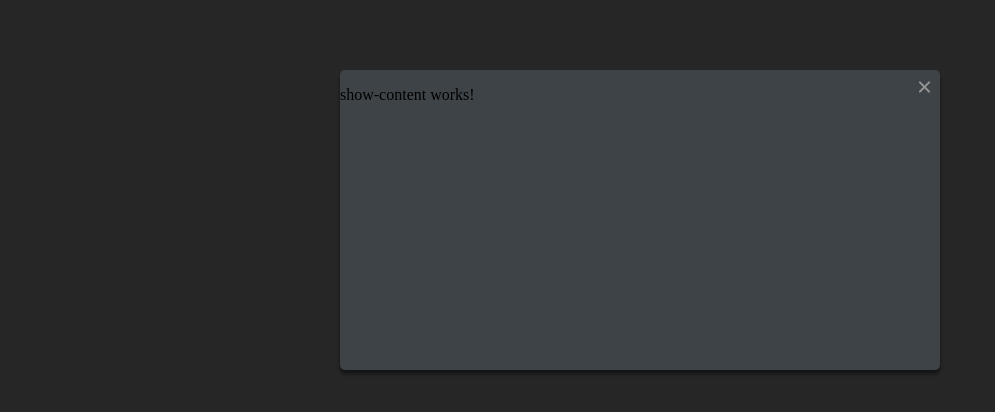
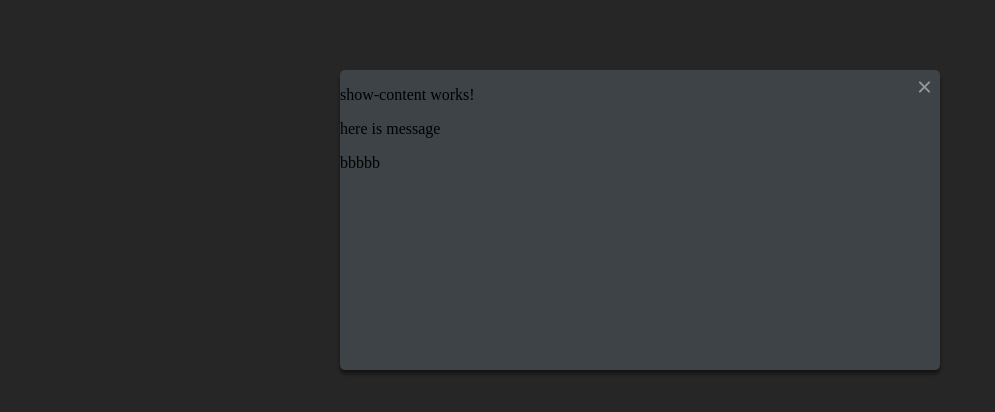
Before and after one commit to qq076qq076/popup-window, an Angular app: page / in a window 1280 px wide. Both pictures are taken after a click on the button "show popup". Shown: the part 180-592 px from the top of the page, without its empty margins (0-995 px from the left). Built offline with nearby package versions, Linux system fonts and the light colour scheme.

Commit message:
更換方法

```diff
--- a/src/app/app.component.ts
+++ b/src/app/app.component.ts
@@ -16,7 +16,10 @@ export class AppComponent {
   ) { }
 
   showPopup() {
-    this.comRef = this.popupService.open(ShowContentComponent);
+    this.comRef = this.popupService.open(
+      ShowContentComponent,
+      this.close.bind(this),
+      { message: 'here is message' });
   }
 
   close() {
--- a/src/app/app.module.ts
+++ b/src/app/app.module.ts
@@ -18,7 +18,6 @@ import { OverlayComponent } from './popup-window/overlay/overlay.component';
     BrowserModule,
     BrowserAnimationsModule
   ],
-  providers: [ShowContentComponent],
   entryComponents: [
     ShowContentComponent,
     OverlayComponent
--- a/src/app/popup-window/overlay/overlay.component.css
+++ b/src/app/popup-window/overlay/overlay.component.css
@@ -5,4 +5,62 @@
   width: 200%;
   height: 200%;
   background: rgba(0, 0, 0, 0.85);
+  display: flex;
+  align-items: center;
+  justify-content: center;
 }
+
+.content {
+  width: 600px;
+  height: 600px;
+  border-radius: 5px;
+  background-color: #3e4347;
+  box-shadow: 0 4px 4px 0 rgba(0, 0, 0, .5);
+  width: 600px;
+  height: 300px;
+  position: relative;
+}
+
+.content .close {
+  content: '';
+  display: block;
+  position: absolute;
+  top: 0;
+  right: 0;
+  z-index: 10;
+  display: inline-block;
+  width: 30px;
+  height: 32px;
+  cursor: pointer;
+  text-align: center;
+  color: #979797;
+}
+
+.content .close::before,
+.content .close::after {
+  content: '';
+  display: block;
+  position: absolute;
+  height: 2px;
+  width: 50%;
+  top: 50%;
+  left: 50%;
+  margin-left: -8px;
+  background: currentColor;
+  border-radius: 5px;
+  transition: all .2s ease;
+  color: #979797;
+}
+
+.content .close::before {
+  transform: rotate(45deg);
+}
+
+.content .close::after {
+  transform: rotate(-45deg);
+}
+
+.content .close:hover::before,
+.content .close:hover::after {
+  color: #fff;
+}
--- a/src/app/popup-window/overlay/overlay.component.html
+++ b/src/app/popup-window/overlay/overlay.component.html
@@ -1 +1,8 @@
-<ng-content></ng-content>
+<!-- <ng-content></ng-content> -->
+<div #content
+     class="content">
+  <ng-container *ngComponentOutlet="component;injector:myInjector" (popupClose)="popupClose.emit()"></ng-container>
+
+  <i class="close"
+     (click)="popupClose.emit()"></i>
+</div>
--- a/src/app/popup-window/overlay/overlay.component.ts
+++ b/src/app/popup-window/overlay/overlay.component.ts
@@ -1,5 +1,13 @@
-import { Component, HostBinding } from '@angular/core';
+import { Component, HostBinding, Input, Type, Injector, Injectable, Output, EventEmitter } from '@angular/core';
 import { fadeInDown } from './popup-animation';
+
+@Injectable()
+export class InjectData {
+  data;
+  constructor(data) {
+    this.data = data;
+  }
+}
 
 @Component({
   selector: 'app-overlay',
@@ -9,5 +17,17 @@ import { fadeInDown } from './popup-animation';
 })
 export class OverlayComponent {
   @HostBinding('@fadeInDown') fadeInDown;
-  constructor() { }
+  @Output() popupClose = new EventEmitter();
+  @Input() component: Type<any>;
+  @Input() set data(data) {
+    this.myInjector = Injector.create({
+      providers:
+        [{ provide: InjectData, useValue: { data } }],
+      parent: this.injector
+    });
+  }
+  myInjector;
+  constructor(
+    private injector: Injector
+  ) { }
 }
--- a/src/app/popup-window/popup.service.ts
+++ b/src/app/popup-window/popup.service.ts
@@ -24,34 +24,20 @@ export class PopupService {
     private injector: Injector
   ) { }
 
-  containerElement: HTMLElement;
-
-  open<T>(component: Type<Popup>): ComponentRef<Popup> {
-    const content = this.componentFactoryResolver.resolveComponentFactory(OverlayComponent);
-    const { contentComponentRef, ngContent } = this.createContent(component);
-    const overlayRef = content.create(this.injector, ngContent);
-    // overlayRef.instance.popupClose.subscribe(this.close.bind(this, overlayRef))
-    if (contentComponentRef.instance) {
-      contentComponentRef.instance.popupClose.subscribe(this.close.bind(this, overlayRef));
-    }
-    this.applicationRef.attachView(overlayRef.hostView);
-
-    const { nativeElement } = overlayRef.location;
-    document.body.appendChild(nativeElement);
-    return contentComponentRef;
+  close(componentRef: ComponentRef<any>) {
+    componentRef.destroy();
   }
 
-  close(componentRef: ComponentRef<any>) {
-    componentRef.destroy();
-    // this.applicationRef.detachView(componentRef.hostView);
-  }
+  open(component: Type<any>, closeEvent, data?) {
+    const factory = this.componentFactoryResolver.resolveComponentFactory(OverlayComponent);
+    const componentRef = factory.create(this.injector);
+    componentRef.instance.data = data;
+    componentRef.instance.component = component;
+    componentRef.instance.popupClose.subscribe(closeEvent);
 
-  createContent<T>(content: Type<T>): { contentComponentRef: ComponentRef<T>, ngContent: any[][] } {
-    const factory = this.componentFactoryResolver.resolveComponentFactory(content);
-    const contentComponentRef = factory.create(this.injector);
-    return {
-      contentComponentRef,
-      ngContent: [[contentComponentRef.location.nativeElement], [document.createTextNode('Second ng-content')]]
-    };
+    this.applicationRef.attachView(componentRef.hostView);
+    const { nativeElement } = componentRef.location;
+    document.body.appendChild(nativeElement);
+    return componentRef;
   }
 }
--- a/src/app/show-content/show-content.component.html
+++ b/src/app/show-content/show-content.component.html
@@ -1,4 +1,3 @@
-<app-popup-window (popupClose)="popupClose.emit()">
-  <p>show-content works!</p>
-  <p>{{message}}</p>
-</app-popup-window>
+<p>show-content works!</p>
+<p>{{data.message}}</p>
+<p>bbbbb</p>
--- a/src/app/show-content/show-content.component.ts
+++ b/src/app/show-content/show-content.component.ts
@@ -1,14 +1,20 @@
 import { Component, OnInit, Input, Output, EventEmitter, HostBinding } from '@angular/core';
+import { InjectData } from '../popup-window/overlay/overlay.component';
+import { Popup } from '../popup-window/popup.service';
 
 @Component({
   selector: 'app-show-content',
   templateUrl: './show-content.component.html',
   styleUrls: ['./show-content.component.css']
 })
-export class ShowContentComponent implements OnInit {
-  @Input() message: string;
+export class ShowContentComponent implements OnInit, Popup {
   @Output() popupClose = new EventEmitter();
-  constructor() { }
+  data;
+  constructor(
+    private InjectData: InjectData,
+  ) {
+    this.data = InjectData.data;
+  }
 
   ngOnInit() {
   }
```
